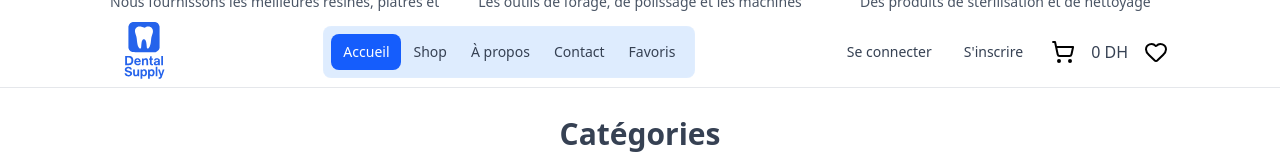
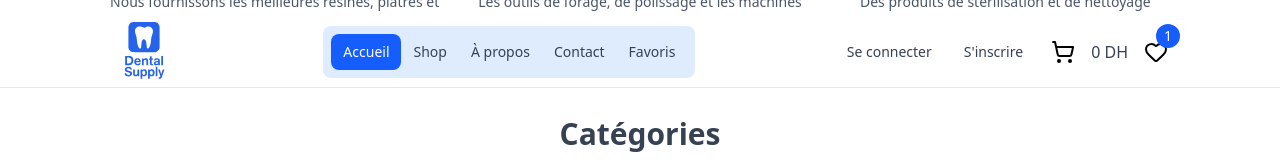
Before and after one commit to salahstack/dental-maroc, a React (Vite) app: page /accueil in a window 1280 px wide. Both pictures are taken after a click on the button 318 px from the left and 1284 px from the top of the page. Shown: the part 884-1044 px from the top of the page. Built offline with nearby package versions, Linux system fonts and the light colour scheme.

Commit message:
add favorites products counter on the heart icon

```diff
--- a/src/components/ui/Header.tsx
+++ b/src/components/ui/Header.tsx
@@ -19,11 +19,13 @@ import { Heart, Menu, ShoppingCart, X } from 'lucide-react';
  */
 import { useToggle } from '../../hooks/useToggle';
 import { useCart } from '../../hooks/useCart';
+import { useFavorite } from '../../hooks/useFavorite';
 
 const Header = () => {
   const [isOpen, toggle] = useToggle();
-  const [isCartOpen, toggleCart, closeCart,] = useToggle();
+  const [isCartOpen, toggleCart, closeCart] = useToggle();
   const { cart } = useCart();
+  const { favorites } = useFavorite();
   const lastActiveLink = useRef<HTMLAnchorElement | null>(null);
   const activeBox = useRef<HTMLLIElement | null>(null);
 
@@ -38,7 +40,6 @@ const Header = () => {
   };
 
   useEffect(initActiveBox, []);
-
 
   window.addEventListener('resize', initActiveBox);
 
@@ -92,6 +93,8 @@ const Header = () => {
 
   const cartItems = cart.reduce((count, item) => count + item.quantity, 0);
 
+  const favoriteItems = favorites.length;
+
   return (
     <header className='h-18 border-b border-gray-200 fixed top-0 left-0 w-full flex bg-white z-40'>
       <div className='container h-full flex items-center gap-4 lg:justify-between relative'>
@@ -112,7 +115,6 @@ const Header = () => {
             classes='lg:hidden ml-auto'
             variant='text'
             color='secondary'
-
             onClick={toggle}
             icon={
               isOpen ? <X aria-hidden='true' /> : <Menu aria-hidden='true' />
@@ -191,11 +193,17 @@ const Header = () => {
           <IconButton
             to='/favoris'
             icon={<Heart aria-hidden='true' />}
-            classes='hidden lg:flex'
+            classes='relative hidden lg:flex'
             variant='text'
             color='secondary'
             aria-label='favoris'
-          />
+          >
+            {favoriteItems > 0 && (
+              <span className='absolute w-6 h-6 bg-blue-600 text-white text-sm rounded-full flex items-center justify-center -top-1/2 translate-y-1/2 left-1/2'>
+                {favoriteItems}
+              </span>
+            )}
+          </IconButton>
         </div>
         <Cart
           isOpen={isCartOpen}
```
